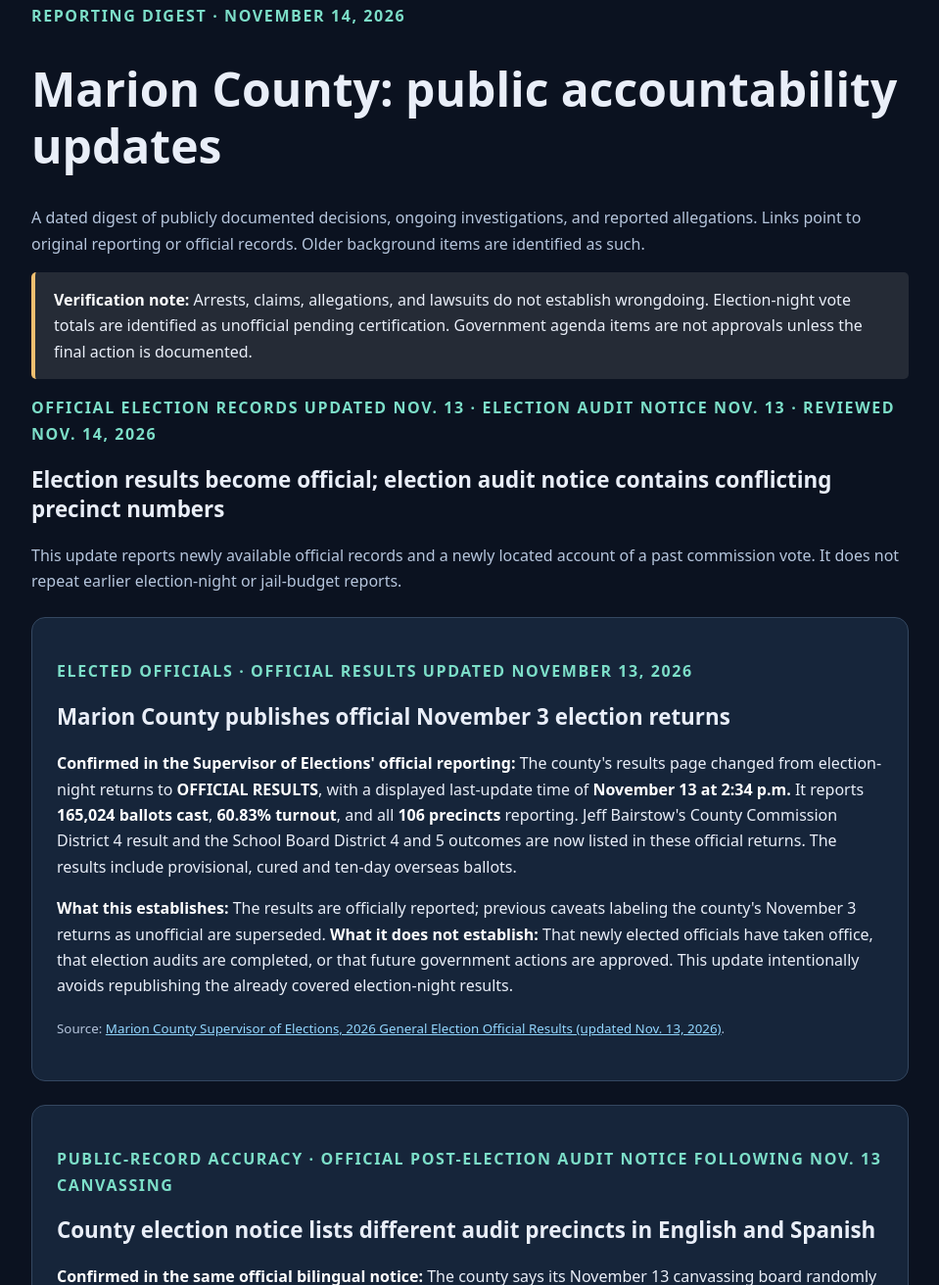
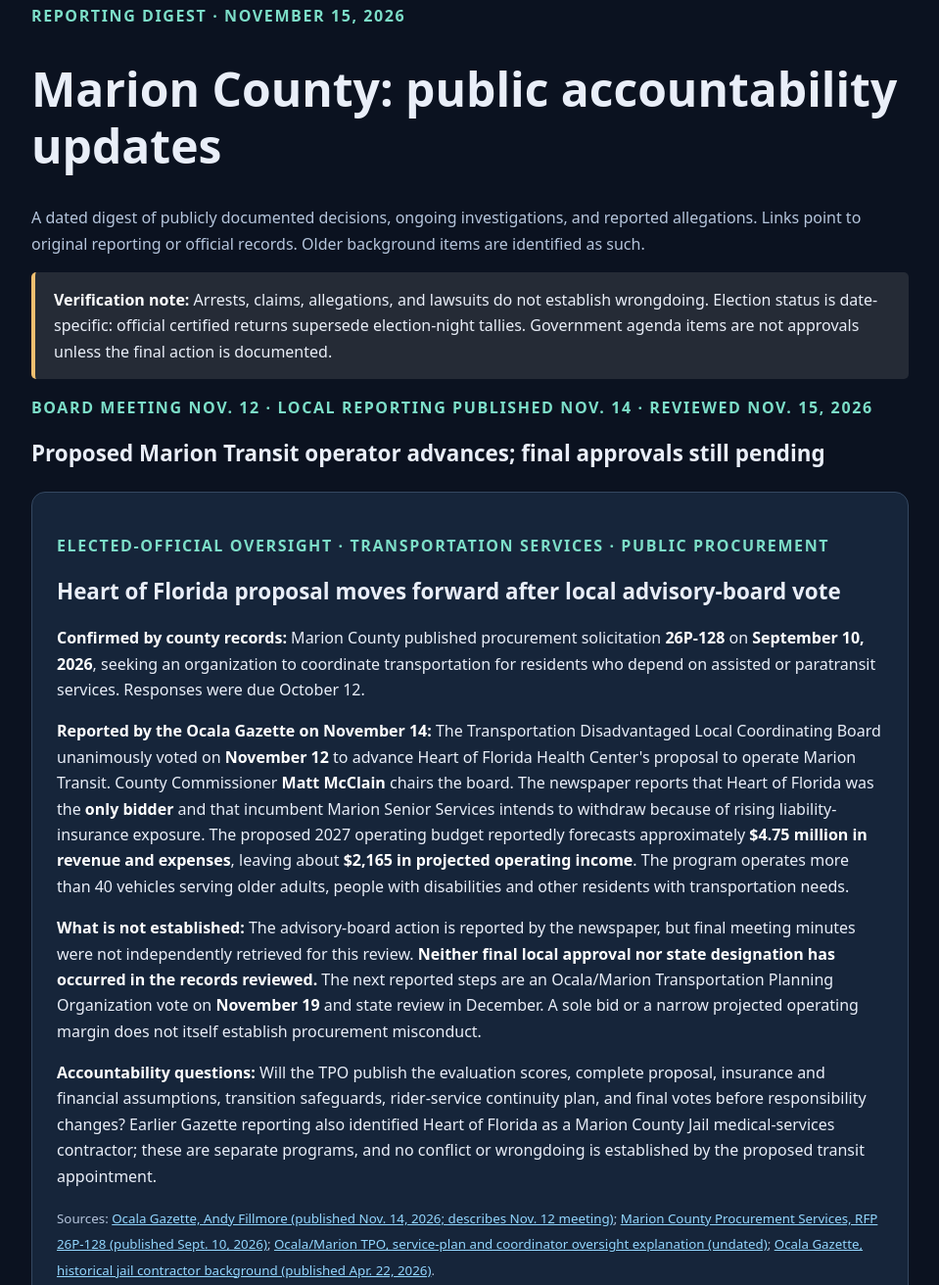
Before and after one commit to dbolden75/marion-county-accountability, a plain HTML site: page news.html in a window 1280 px wide. Shown: the part 124-1436 px from the top of the page at 98% size, without its empty margins (160-1119 px from the left). Drawn offline with Linux system fonts and the light colour scheme.

Commit message:
Publish Nov 15 Marion County accountability: transit operator oversight update

```diff
--- a/news.html
+++ b/news.html
@@ -5,16 +5,32 @@
 <style>
 :root{color-scheme:dark;font-family:system-ui,-apple-system,Segoe UI,sans-serif}*{box-sizing:border-box}body{margin:0;background:#0b1220;color:#e9eef8;line-height:1.65}header{padding:22px 6%;background:#111e32;border-bottom:1px solid #32415b;display:flex;justify-content:space-between;gap:15px;flex-wrap:wrap}a{color:#93d7ff}nav a{margin-right:16px;text-decoration:none}main{max-width:940px;margin:auto;padding:40px 22px}h1{font-size:clamp(2rem,5vw,3rem);line-height:1.2}h2{font-size:1.4rem;line-height:1.35}.card{background:#16253a;border:1px solid #344760;border-radius:14px;padding:25px;margin:24px 0}.eyebrow{color:#7cdec8;text-transform:uppercase;letter-spacing:.1em;font-weight:700}.small,small{color:#b5c5dc}.notice{background:#252b36;border-left:4px solid #f0bf70;padding:15px 19px;border-radius:5px}footer{border-top:1px solid #32415b;padding:26px 6%;color:#b5c5dc}ul{padding-left:22px}li{margin:5px 0}strong{color:white}
 </style></head><body><header><strong>MARION COUNTY | PUBLIC ACCOUNTABILITY</strong><nav><a href="index.html">Home</a><a href="news.html" aria-current="page">News</a><a href="index.html#records">Public records</a><a href="index.html#share">Share a story</a></nav></header><main>
-<p class="eyebrow">Reporting digest · November 14, 2026</p>
+<p class="eyebrow">Reporting digest · November 15, 2026</p>
 <h1>Marion County: public accountability updates</h1>
 <p class="small">A dated digest of publicly documented decisions, ongoing investigations, and reported allegations. Links point to original reporting or official records. Older background items are identified as such.</p>
-<div class="notice"><strong>Verification note:</strong> Arrests, claims, allegations, and lawsuits do not establish wrongdoing. Election-night vote totals are identified as unofficial pending certification. Government agenda items are not approvals unless the final action is documented.</div>
+<div class="notice"><strong>Verification note:</strong> Arrests, claims, allegations, and lawsuits do not establish wrongdoing. Election status is date-specific: official certified returns supersede election-night tallies. Government agenda items are not approvals unless the final action is documented.</div>
 
 
 
 
 
 
+
+
+<section id="2026-11-15-accountability-update" aria-label="November 15 public oversight: Marion Transit operator proposal advances">
+<p class="eyebrow">Board meeting Nov. 12 · Local reporting published Nov. 14 · Reviewed Nov. 15, 2026</p>
+<h2>Proposed Marion Transit operator advances; final approvals still pending</h2>
+<article class="card">
+<p class="eyebrow">Elected-official oversight · Transportation services · Public procurement</p>
+<h2>Heart of Florida proposal moves forward after local advisory-board vote</h2>
+<p><strong>Confirmed by county records:</strong> Marion County published procurement solicitation <strong>26P-128</strong> on <strong>September 10, 2026</strong>, seeking an organization to coordinate transportation for residents who depend on assisted or paratransit services. Responses were due October 12.</p>
+<p><strong>Reported by the Ocala Gazette on November 14:</strong> The Transportation Disadvantaged Local Coordinating Board unanimously voted on <strong>November 12</strong> to advance Heart of Florida Health Center's proposal to operate Marion Transit. County Commissioner <strong>Matt McClain</strong> chairs the board. The newspaper reports that Heart of Florida was the <strong>only bidder</strong> and that incumbent Marion Senior Services intends to withdraw because of rising liability-insurance exposure. The proposed 2027 operating budget reportedly forecasts approximately <strong>$4.75 million in revenue and expenses</strong>, leaving about <strong>$2,165 in projected operating income</strong>. The program operates more than 40 vehicles serving older adults, people with disabilities and other residents with transportation needs.</p>
+<p><strong>What is not established:</strong> The advisory-board action is reported by the newspaper, but final meeting minutes were not independently retrieved for this review. <strong>Neither final local approval nor state designation has occurred in the records reviewed.</strong> The next reported steps are an Ocala/Marion Transportation Planning Organization vote on <strong>November 19</strong> and state review in December. A sole bid or a narrow projected operating margin does not itself establish procurement misconduct.</p>
+<p><strong>Accountability questions:</strong> Will the TPO publish the evaluation scores, complete proposal, insurance and financial assumptions, transition safeguards, rider-service continuity plan, and final votes before responsibility changes? Earlier Gazette reporting also identified Heart of Florida as a Marion County Jail medical-services contractor; these are separate programs, and no conflict or wrongdoing is established by the proposed transit appointment.</p>
+<p><small>Sources: <a href="https://www.ocalagazette.com/moving-forward/" target="_blank" rel="noopener noreferrer">Ocala Gazette, Andy Fillmore (published Nov. 14, 2026; describes Nov. 12 meeting)</a>; <a href="https://www.marionfl.org/Home/Components/News/News/19260/17" target="_blank" rel="noopener noreferrer">Marion County Procurement Services, RFP 26P-128 (published Sept. 10, 2026)</a>; <a href="https://www.ocalamariontpo.org/en/tdsp" target="_blank" rel="noopener noreferrer">Ocala/Marion TPO, service-plan and coordinator oversight explanation (undated)</a>; <a href="https://www.ocalagazette.com/recap-of-findings-from-the-ocala-gazettes-investigation-into-the-marion-county-jail/" target="_blank" rel="noopener noreferrer">Ocala Gazette, historical jail contractor background (published Apr. 22, 2026)</a>.</small></p>
+</article>
+<p class="small"><strong>Jail, Sheriff's Office and election-record status:</strong> No newly substantiated in-custody death or finalized finding of jail misconduct was identified in this review; this does not prove no incident occurred. The November 3 and November 9 county legislative pages still label action summaries as drafts. The <a href="https://www.votemarion.gov/DocumentCenter/View/633/2026-GEN-Post-Election-Audit-Public-Notice-Bilingual-PDF" target="_blank" rel="noopener noreferrer">official post-election audit notice</a> schedules a public audit for November 16; it does not yet establish audit outcomes. The <a href="https://marionfl.legistar.com/Calendar.aspx" target="_blank" rel="noopener noreferrer">Nov. 17 County Commission agenda</a> includes previously reported jail and Sheriff's Office funding proposals, which remain proposals until action is recorded.</p>
+</section>
 
 <section id="2026-11-14-accountability-update" aria-label="November 14 official election certification, audit notice discrepancy and ordinance decision reporting">
 <p class="eyebrow">Official election records updated Nov. 13 · Election audit notice Nov. 13 · Reviewed Nov. 14, 2026</p>
@@ -588,5 +604,5 @@
 <p><strong>Allegations, not findings:</strong> Coy had alleged she was fired after raising concerns about medical care and compliance at the jail. Woods disputed retaliation and maintained that the termination had lawful business reasons. The settlement does not establish whether the underlying medical-care allegations were true.</p>
 <p><strong>Open oversight question:</strong> What independent monitoring and publicly reportable metrics now apply to the jail's medical-services contract?</p>
 <p><small>Sources: <a href="https://www.ocalagazette.com/jail-whistleblower-criticism-of-jail-has-been-curtailed/" target="_blank" rel="noopener noreferrer">Ocala Gazette (published Aug. 12, 2026)</a>; <a href="https://www.marionso.com/jail-special-operations-and-compliance" target="_blank" rel="noopener noreferrer">Sheriff's Office official description of jail oversight responsibilities (undated)</a>.</small></p></article>
-<p class="small">Updated November 12, 2026; earlier digests prepared October 24–November 11. This digest is independently compiled and is not affiliated with Marion County or any law-enforcement agency. Readers are encouraged to review linked records, submit verifiable corrections, and distinguish allegations from established findings.</p>
+<p class="small">Updated November 15, 2026; earlier digests prepared October 24–November 14. This digest is independently compiled and is not affiliated with Marion County or any law-enforcement agency. Readers are encouraged to review linked records, submit verifiable corrections, and distinguish allegations from established findings.</p>
 </main><footer>Marion County Public Accountability Forum · Independent community project</footer></body></html>
```
